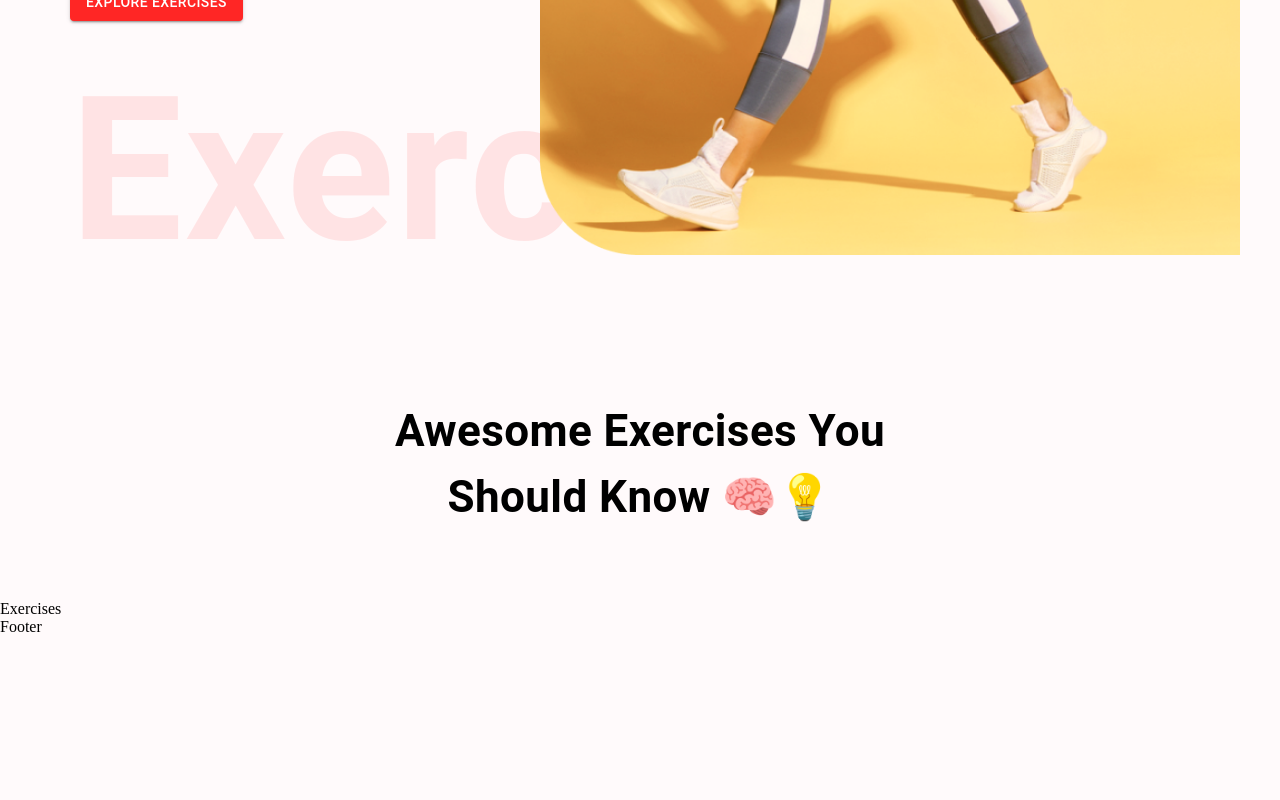
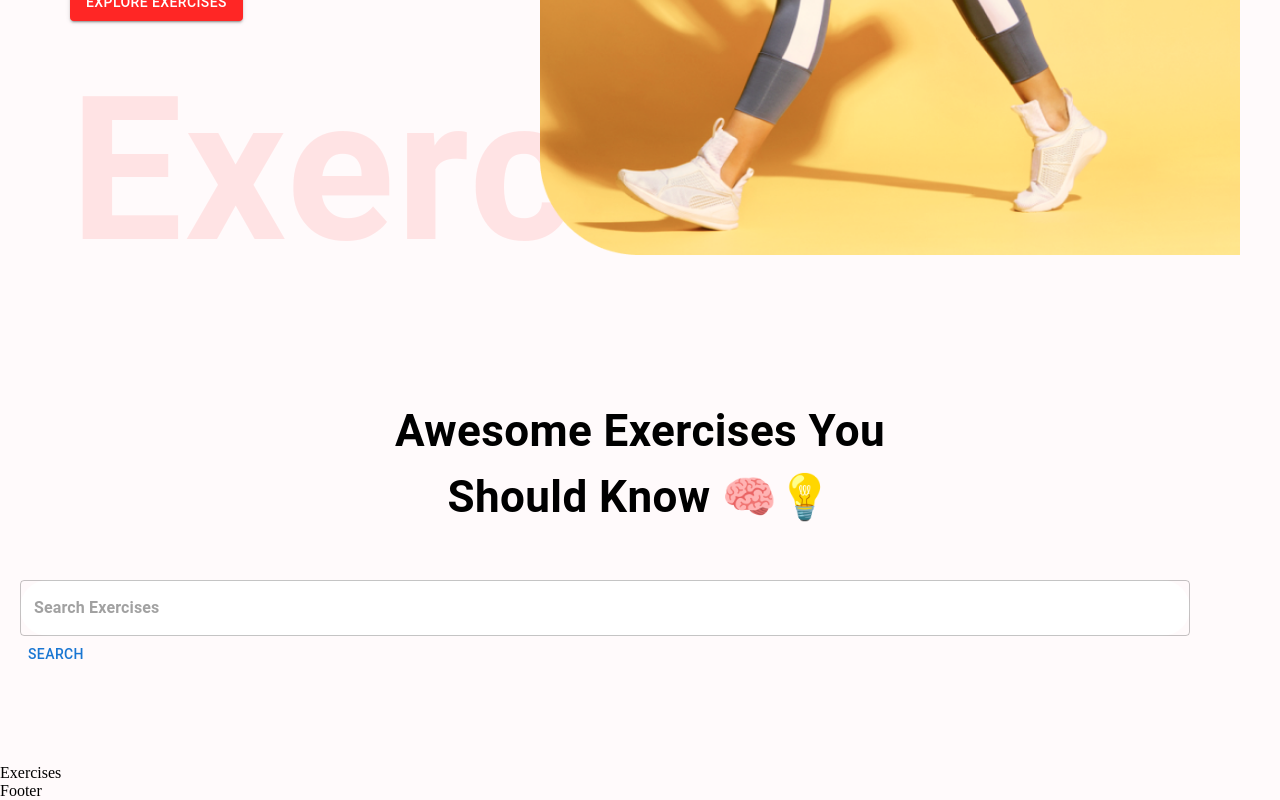
Before and after one commit to hardikbhasin/fitness-exercises-app, a React (Create React App) app: page / in a window 1280 px wide. Shown: the part 611-1411 px from the top of the page. Before the commit the page ends 1247 px from the top, so only its background shows below. Built offline with nearby package versions, Linux system fonts and the light colour scheme.

Commit message:
added textField in SearchExercises

```diff
--- a/src/components/SearchExercises.js
+++ b/src/components/SearchExercises.js
@@ -11,6 +11,24 @@ const SearchExercises = () => {
       }} mb="50px" textAlign={"center"}>
       Awesome Exercises You <br/>Should Know 🧠💡
       </Typography>
+      <Box position={"relative"} mb="72px">
+        <TextField
+        sx={{
+          input: { fontWeight: '700', border: 'none', borderRadius: '4px'},
+          width: {lg : '1170px', xs: '350px'},
+          backgroundColor: '#FFF',
+          borderRadius: '40px'
+        }}
+        height="76px"
+        value={""}
+        onChange={(e) => {}}
+        placeholder='Search Exercises'
+        type='text'
+        />
+        <Button className='search-btn'>
+          Search
+        </Button>
+      </Box>
 
     </Stack>
 
```
